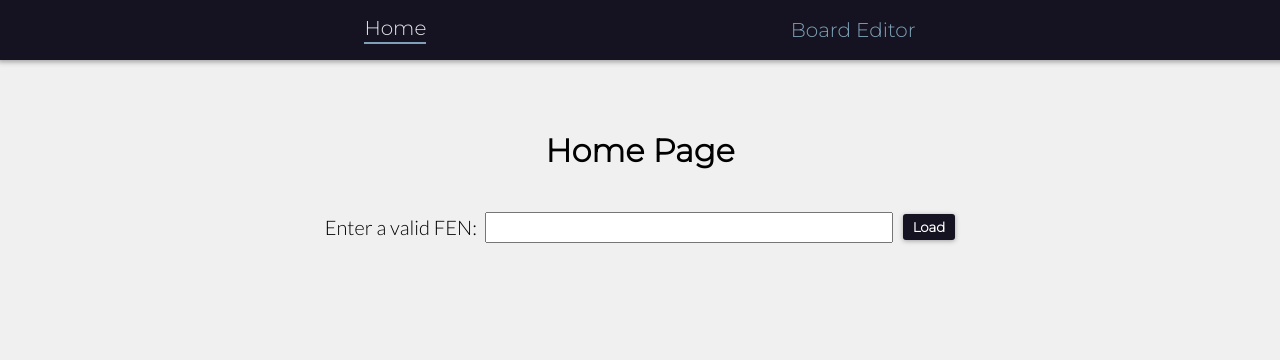
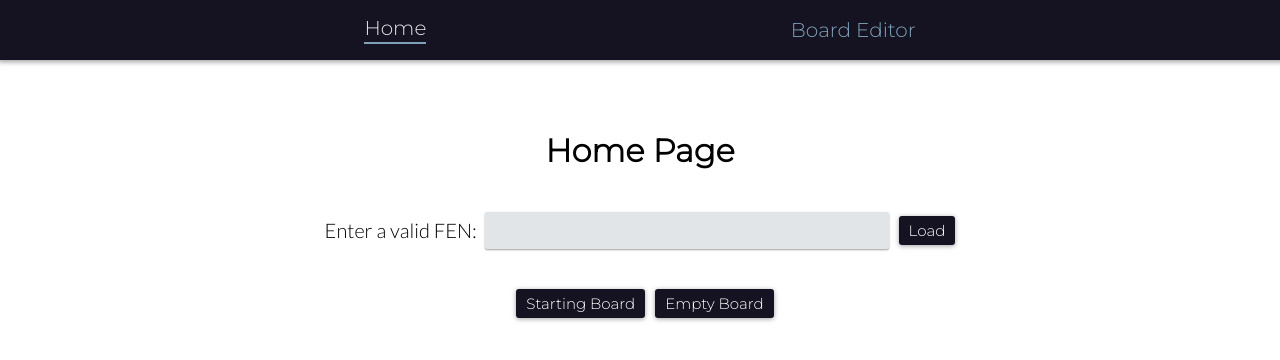
Before and after one commit to twjwesterhold/chessil, a React app: page / in a window 1280 px wide. Shown: the top 360 px of the page. Built offline with nearby package versions, Linux system fonts and the light colour scheme; a web font is replaced by a local one.

Commit message:
Default board setups available

```diff
--- a/package.json
+++ b/package.json
@@ -10,6 +10,7 @@
   "author": "Tommy Westerhold",
   "license": "ISC",
   "dependencies": {
+    "query-string": "^6.13.8",
     "react": "^17.0.1",
     "react-dom": "^17.0.1",
     "react-router-dom": "^5.2.0",
@@ -25,6 +26,7 @@
     "@babel/register": "^7.12.10",
     "@types/react": "^17.0.0",
     "@types/react-dom": "^17.0.0",
+    "@types/react-router": "^5.1.11",
     "@types/react-router-dom": "^5.1.7",
     "@types/styled-components": "^5.1.7",
     "@types/webpack": "^4.41.26",
--- /dev/null
+++ b/react/components/Button/Button.ts
@@ -0,0 +1,19 @@
+import styled from "styled-components";
+import { Colors, Fonts } from "../../styles";
+
+const Button = styled.button`
+  border: none;
+  outline: none;
+  cursor: pointer;
+  padding: 5px 10px;
+  border-radius: 3px;
+  box-sizing: border-box;
+  margin-left: 10px;
+  background-color: ${Colors.Cinder};
+  color: ${Colors.White};
+  font-family: ${Fonts.Montserrat};
+  font-size: 15px;
+  box-shadow: 0 1px 5px ${Colors.SilverChalice};
+`;
+
+export default Button;
--- /dev/null
+++ b/react/components/Button/index.ts
@@ -0,0 +1,3 @@
+import Button from "./Button";
+
+export { Button };
--- a/react/components/Square/Square.tsx
+++ b/react/components/Square/Square.tsx
@@ -29,7 +29,7 @@ const StyledSquare = styled.button<StyleProps>`
   transition-duration: 0.1s;
 
   &:active {
-    background-color: ${(props) => props.isWhite ? Colors.AppleGreen : Colors.Bud};
+    background-color: ${(props) => props.isWhite ? Colors.AppleGreen : Colors.Test};
   }
 `;
 
--- a/react/components/TextSubmit/TextSubmit.tsx
+++ b/react/components/TextSubmit/TextSubmit.tsx
@@ -1,6 +1,7 @@
 import React, { useState } from "react";
 import styled from "styled-components";
 
+import { Button } from "../Button";
 import { Colors, Fonts } from "../../styles";
 
 interface TextSubmitProps {
@@ -25,7 +26,9 @@ const TextSubmit = ({ children, ...props}: TextSubmitProps) => {
                 value={value}
                 onChange={(event) => setValue(event.target.value)}
             />
-            <StyledButton type="submit" value="Load" />
+            <Button onClick={handleSubmit}>
+                Load
+            </Button>
         </StyledForm>
     );
 };
@@ -39,23 +42,19 @@ const StyledForm = styled.form`
 `;
 
 const StyledTextInput = styled.input`
-  height: 25px;
+  height: 35px;
   width: 400px;
-`;
+  font-size: 15px;
+  background-color: ${Colors.Iron};
+  border: none;
+  border-radius: 2px;
+  outline: none;
+  box-shadow: 0 1px 2px ${Colors.SilverChalice};
+  transition-duration: 0.2s;
 
-const StyledButton = styled.input`
-  border: none;
-  outline: none;
-  cursor: pointer;
-  font-weight: 800;
-  padding: 5px 10px;
-  border-radius: 3px;
-  box-sizing: border-box;
-  margin-left: 10px;
-  background-color: ${Colors.Cinder};
-  color: ${Colors.White};
-  font-family: ${Fonts.Montserrat};
-  box-shadow: 0 1px 5px ${Colors.SilverChalice};
+  &:focus {
+    background-color: ${Colors.PattensBlue};
+  }
 `;
 
 export default TextSubmit;
--- a/react/components/index.ts
+++ b/react/components/index.ts
@@ -1,4 +1,5 @@
 export { Board } from  "./Board";
+export { Button } from "./Button";
 export { TextSubmit } from "./TextSubmit";
 export { NavBar } from "./NavBar";
 export { Square } from "./Square";
--- /dev/null
+++ b/react/constants.ts
@@ -0,0 +1,2 @@
+export const DEFAULT_FEN = "rnbqkbnr/pppppppp/8/8/8/8/PPPPPPPP/RNBQKBNR";
+export const EMPTY_FEN = "8/8/8/8/8/8/8/8";
--- a/react/index.css
+++ b/react/index.css
@@ -5,7 +5,6 @@
 
 body {
     margin: 60px 0 0;
-    background-color: #F0F0F0;
     padding-top: 50px;
     font-family: "Lato", sans-serif;
 }
--- a/react/pages/BoardEditorPage/BoardEditorPage.tsx
+++ b/react/pages/BoardEditorPage/BoardEditorPage.tsx
@@ -1,12 +1,20 @@
 import React, { useState } from "react";
 import styled from "styled-components";
+import queryString from "query-string";
+
+import { RouteComponentProps } from "react-router";
 
 import { Board, TextSubmit } from "../../components"
+import { isValidFen } from "../../utils";
+import { DEFAULT_FEN } from "../../constants";
 
-import { isValidFen } from "../../utils";
+interface BoardEditorPageProps extends RouteComponentProps {
+    fen: string;
+}
 
-const BoardEditorPage = () => {
-    const [fen, setFen] = useState("rnbqkbnr/pppppppp/8/8/8/8/PPPPPPPP/RNBQKBNR");
+const BoardEditorPage = (props: BoardEditorPageProps) => {
+    const fenRedirect = queryString.parse(props.location.search).fen as string;
+    const [fen, setFen] = useState(fenRedirect || DEFAULT_FEN);
 
     const handleSubmit = (value: string) => {
         if (!isValidFen(value)) {
--- a/react/pages/HomePage/HomePage.tsx
+++ b/react/pages/HomePage/HomePage.tsx
@@ -1,23 +1,56 @@
-import React from "react";
+import React, { useState } from "react";
 import styled from "styled-components";
+import { Redirect } from "react-router-dom";
 
-import { TextSubmit } from "../../components";
+import { Button, TextSubmit } from "../../components";
 import { Fonts } from "../../styles";
+import { isValidFen } from "../../utils";
+import { DEFAULT_FEN, EMPTY_FEN } from "../../constants";
 
 const HomePage = () => {
+    const [toBoard, setToBoard] = useState(false);
+    const [fen, setFen] = useState("");
+
     const handleSubmit = (value: string) => {
-        return value;
+        if (!isValidFen(value)) {
+            alert(`${value} is not a valid FEN`);
+        } else {
+            setFen(value);
+            setToBoard(true);
+        }
+    };
+
+    const handleClick = (value: string) => {
+        setFen(value);
+        setToBoard(true);
     };
 
     return (
+        toBoard ? (
+            <Redirect
+                to={{
+                    pathname: "/board-editor",
+                    search: `?fen=${fen.split(" ")[0]}`,
+                }}
+            />
+        ) : (
             <BodyContent>
                 <Header>
                     Home Page
                 </Header>
-            <TextSubmit onSubmit={handleSubmit} value="">
+                <TextSubmit onSubmit={handleSubmit} value={fen}>
                     Enter a valid FEN:&nbsp;&nbsp;
                 </TextSubmit>
+                <Defaults>
+                    <Button onClick={() => handleClick(DEFAULT_FEN)}>
+                        Starting Board
+                    </Button>
+                    <Button onClick={() => handleClick(EMPTY_FEN)}>
+                        Empty Board
+                    </Button>
+                </Defaults>
             </BodyContent>
+        )
     );
 };
 
@@ -31,4 +64,9 @@ const BodyContent = styled.div`
   align-items: center;
 `;
 
+const Defaults = styled.div`
+  display: flex;
+  margin: 20px;
+`;
+
 export default HomePage;
--- a/react/styles.ts
+++ b/react/styles.ts
@@ -5,14 +5,16 @@ export const Fonts = {
 };
 
 export const Colors = {
-    AppleGreen: "#D5F0E2",
+    AppleGreen: "#cec0f5",
     Black: "#000000",
-    Bud: "#A6AB9A",
+    PattensBlue: "#E2F6FF",
     Cinder: "#151321",
+    Iron: "#E2E5E7",
     Nepal: "#7FA1B8",
+    None: "none",
     SilverChalice: "#A0A0A0",
-    Iron: "#E2E5E7",
     White: "#FFFFFF",
+    Test: "#837FB8",
 };
 
 export const Size = {
```
Also changed, not shown: 1 other file (tests, documents, lock files or other folders). Lines whose indentation alone changed are shown as unchanged.
